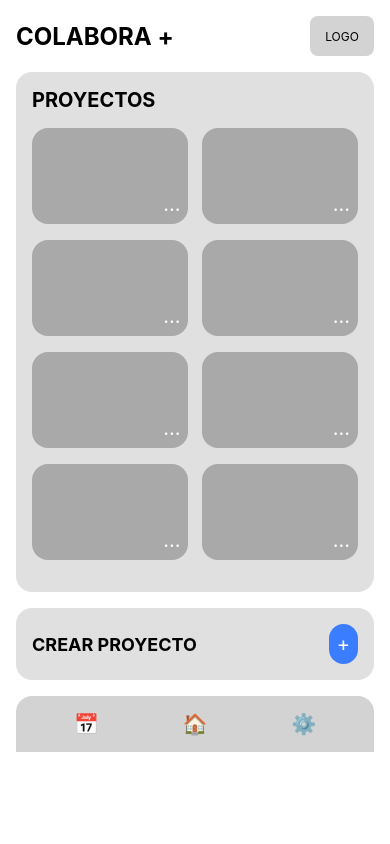
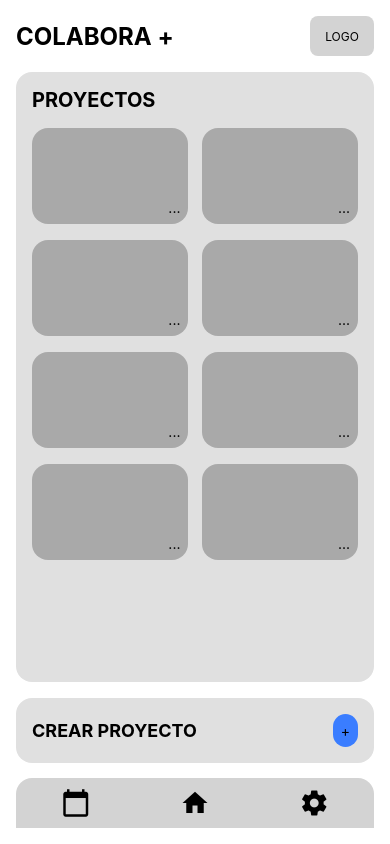
Before and after one commit to CharlyMoh/project-colabora-plus, a React Native app: screen /Home in a window 390 px wide. Built offline with nearby package versions, Linux system fonts and the light colour scheme.

Commit message:
Botones navegacion

```diff
--- a/App.js
+++ b/App.js
@@ -1,15 +1,23 @@
 import React from 'react';
-//import { View, Text, StyleSheet } from 'react-native';
-import ProyectosScreen from './src/screens/HomeScreen';
-import TareasScreen from './src/screens/TaskScreenUser';
-import AgregarIntegrantesScreen from './src/screens/ProjectScreen2';
-import ConfiguracionScreen from './src/screens/Settings'
+import { createStackNavigator } from '@react-navigation/stack';
+import { NavigationContainer } from '@react-navigation/native';
+
+// Importar todas las pantallas
+import HomeScreen from './src/screens/HomeScreen';
+import SettingsScreen from './src/screens/Settings';
+import CalendarMenu from './src/screens/CalendarMenu';
+const Stack = createStackNavigator();
+
 const App = () => {
   return (
-    <ProyectosScreen />
-    //<TareasScreen/>
-    //<AgregarIntegrantesScreen />
-    //<ConfiguracionScreen/>
+    <NavigationContainer>
+      <Stack.Navigator screenOptions={{ headerShown: false }}>
+        <Stack.Screen name="Home" component={HomeScreen} />
+        <Stack.Screen name="Settings" component={SettingsScreen} />
+        <Stack.Screen name="CalendarMenu" component={CalendarMenu} />
+
+      </Stack.Navigator>
+    </NavigationContainer>
   );
 };
 
--- /dev/null
+++ b/src/components/BottomNavBar.js
@@ -0,0 +1,42 @@
+import React from 'react';
+import { View, TouchableOpacity, StyleSheet } from 'react-native';
+import { useNavigation } from '@react-navigation/native';
+import { MaterialIcons } from '@expo/vector-icons';
+
+const BottomNavBar = () => {
+  const navigation = useNavigation();
+
+  return (
+    <View style={styles.navBar}>
+      {/* Botón de Calendario */}
+      <TouchableOpacity onPress={() => navigation.navigate('CalendarMenu')}>
+        <MaterialIcons name="calendar-today" size={30} color="black" />
+      </TouchableOpacity>
+
+
+      {/* Botón de Inicio */}
+      <TouchableOpacity onPress={() => navigation.navigate('Home')}>
+        <MaterialIcons name="home" size={30} color="black" />
+      </TouchableOpacity>
+
+      {/* Botón de Configuración */}
+      <TouchableOpacity onPress={() => navigation.navigate('Settings')}>
+        <MaterialIcons name="settings" size={30} color="black" />
+      </TouchableOpacity>
+    </View>
+  );
+};
+
+const styles = StyleSheet.create({
+  navBar: {
+    flexDirection: 'row',
+    justifyContent: 'space-around',
+    alignItems: 'center',
+    backgroundColor: '#D3D3D3',
+    paddingVertical: 10,
+    borderTopLeftRadius: 16,
+    borderTopRightRadius: 16,
+  },
+});
+
+export default BottomNavBar;
--- /dev/null
+++ b/src/components/HomeButton.js
@@ -0,0 +1,24 @@
+import React from 'react';
+import { TouchableOpacity, StyleSheet } from 'react-native';
+import { useNavigation } from '@react-navigation/native';
+import { MaterialIcons } from '@expo/vector-icons';
+
+const HomeButton = () => {
+  const navigation = useNavigation();
+
+  return (
+    <TouchableOpacity style={styles.button} onPress={() => navigation.navigate('Home')}>
+      <MaterialIcons name="home" size={30} color="black" />
+    </TouchableOpacity>
+  );
+};
+
+const styles = StyleSheet.create({
+  button: {
+    backgroundColor: '#D3D3D3',
+    padding: 10,
+    borderRadius: 8,
+  },
+});
+
+export default HomeButton;
--- a/src/screens/CalendarMenu.js
+++ b/src/screens/CalendarMenu.js
@@ -1,11 +1,12 @@
 import React from 'react';
 import { SafeAreaView, View, Text, StyleSheet } from 'react-native';
-
+import HomeButton from '../components/HomeButton';
 const CalendarScreen = () => {
     return (
         <SafeAreaView style={styles.container}>
             {/* Header con título y logo */}
             <View style={styles.header}>
+                <HomeButton/>
                 <Text style={styles.title}>COLABORA+</Text>
                 <Text style={styles.logo}>LOGO</Text>
             </View>
@@ -33,10 +34,14 @@ const styles = StyleSheet.create({
         marginRight: 10, // Espacio en el borde derecho
     },
     header: {
+        flexDirection:'row',
         alignItems: 'center',
         marginBottom: 20,
+        marginLeft: 10,
+        marginTop: 10,
     },
     title: {
+        marginLeft: 10,
         fontSize: 24,
         fontWeight: 'bold',
         color: '#000',
--- a/src/screens/HomeScreen.js
+++ b/src/screens/HomeScreen.js
@@ -1,7 +1,13 @@
 import React from 'react';
 import { View, Text, TouchableOpacity, ScrollView, StyleSheet } from 'react-native';
+import { useNavigation } from '@react-navigation/native';
+import { MaterialIcons } from '@expo/vector-icons';
+import BottomNavBar from '../components/BottomNavBar';
 
-const ProyectosScreen = () => {
+
+const HomeScreen = () => {
+  const navigation = useNavigation();
+
   return (
     <View style={styles.container}>
       {/* Header */}
@@ -17,70 +23,28 @@ const ProyectosScreen = () => {
         <Text style={styles.projectsTitle}>PROYECTOS</Text>
         <ScrollView>
           <View style={styles.projectsGrid}>
-            <View style={styles.projectCard}>
-              <TouchableOpacity>
-                <Text style={styles.iconText}>...</Text>
-              </TouchableOpacity>
-            </View>
-            <View style={styles.projectCard}>
-              <TouchableOpacity>
-                <Text style={styles.iconText}>...</Text>
-              </TouchableOpacity>
-            </View>
-            <View style={styles.projectCard}>
-              <TouchableOpacity>
-                <Text style={styles.iconText}>...</Text>
-              </TouchableOpacity>
-            </View>
-            <View style={styles.projectCard}>
-              <TouchableOpacity>
-                <Text style={styles.iconText}>...</Text>
-              </TouchableOpacity>
-            </View>
-            <View style={styles.projectCard}>
-              <TouchableOpacity>
-                <Text style={styles.iconText}>...</Text>
-              </TouchableOpacity>
-            </View>
-            <View style={styles.projectCard}>
-              <TouchableOpacity>
-                <Text style={styles.iconText}>...</Text>
-              </TouchableOpacity>
-            </View>
-            <View style={styles.projectCard}>
-              <TouchableOpacity>
-                <Text style={styles.iconText}>...</Text>
-              </TouchableOpacity>
-            </View>
-            <View style={styles.projectCard}>
-              <TouchableOpacity>
-                <Text style={styles.iconText}>...</Text>
-              </TouchableOpacity>
-            </View>
+            {[...Array(8)].map((_, index) => (
+              <View key={index} style={styles.projectCard}>
+                <TouchableOpacity>
+                  <Text style={styles.iconText}>...</Text>
+                </TouchableOpacity>
+              </View>
+            ))}
           </View>
         </ScrollView>
       </View>
 
       {/* Crear Proyecto */}
-      <TouchableOpacity style={styles.createProjectButton}>
+      <TouchableOpacity style={styles.createProjectButton} onPress={() => navigation.navigate('ProjectScreen')} >
         <Text style={styles.createProjectText}>CREAR PROYECTO</Text>
         <View style={styles.plusIconContainer}>
           <Text style={styles.iconText}>+</Text>
         </View>
       </TouchableOpacity>
 
-      {/* Bottom Navigation */}
-      <View style={styles.bottomNav}>
-        <TouchableOpacity>
-          <Text style={styles.iconText}>📅</Text>
-        </TouchableOpacity>
-        <TouchableOpacity>
-          <Text style={styles.iconText}>🏠</Text>
-        </TouchableOpacity>
-        <TouchableOpacity>
-          <Text style={styles.iconText}>⚙️</Text>
-        </TouchableOpacity>
-      </View>
+      {/* Barra de navegación en la parte inferior */}
+      <BottomNavBar />
+
     </View>
   );
 };
@@ -116,6 +80,7 @@ const styles = StyleSheet.create({
     backgroundColor: '#E0E0E0',
     padding: 16,
     borderRadius: 16,
+    flex: 1, // Para ocupar espacio correctamente y evitar solapamientos
   },
   projectsTitle: {
     fontSize: 20,
@@ -142,6 +107,7 @@ const styles = StyleSheet.create({
     padding: 16,
     borderRadius: 16,
     marginTop: 16,
+    marginBottom: 15,
     flexDirection: 'row',
     justifyContent: 'space-between',
     alignItems: 'center',
@@ -155,19 +121,6 @@ const styles = StyleSheet.create({
     padding: 8,
     borderRadius: 50,
   },
-  bottomNav: {
-    backgroundColor: '#D3D3D3',
-    flexDirection: 'row',
-    justifyContent: 'space-around',
-    padding: 16,
-    borderTopLeftRadius: 16,
-    borderTopRightRadius: 16,
-    marginTop: 16,
-  },
-  iconText: {
-    fontSize: 20,
-    color: 'white',
-  },
 });
 
-export default ProyectosScreen;
+export default HomeScreen;
--- a/src/screens/Settings.js
+++ b/src/screens/Settings.js
@@ -1,14 +1,13 @@
 import React from 'react';
 import { View, Text, TouchableOpacity, StyleSheet, Switch } from 'react-native';
+import HomeButton from '../components/HomeButton';
 
 const ConfiguracionScreen = () => {
   return (
     <View style={styles.container}>
       {/* Header */}
       <View style={styles.header}>
-        <TouchableOpacity style={styles.homeButton}>
-          <Text style={styles.iconText}>🏠</Text>
-        </TouchableOpacity>
+      <HomeButton />
         <Text style={styles.title}>COLABORA +</Text>
         <View style={styles.logoContainer}>
           <Text style={styles.logoText}>LOGO</Text>
```
Also changed, not shown: src/components/AppNavigator.js (added, +30 -0 lines), src/screens/ConfiguracionScreen.js (added, +49 -0 lines).
